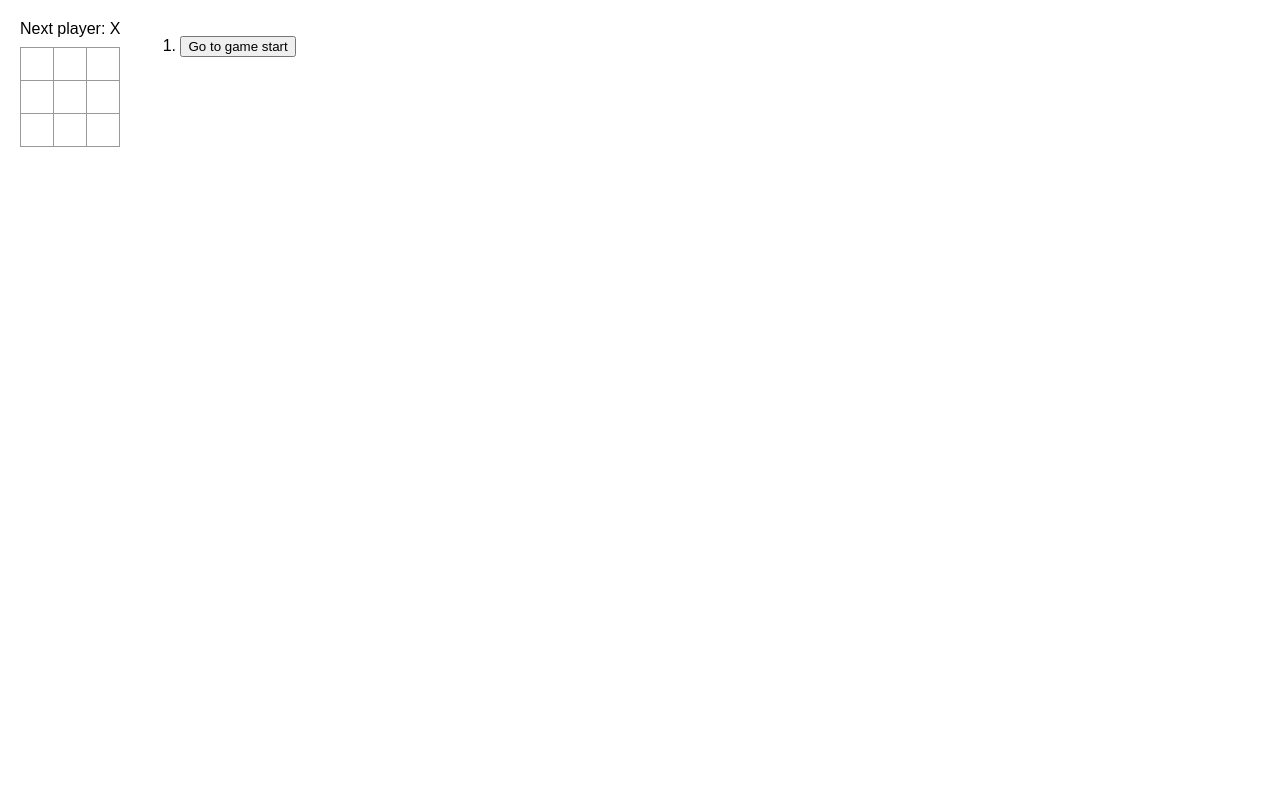
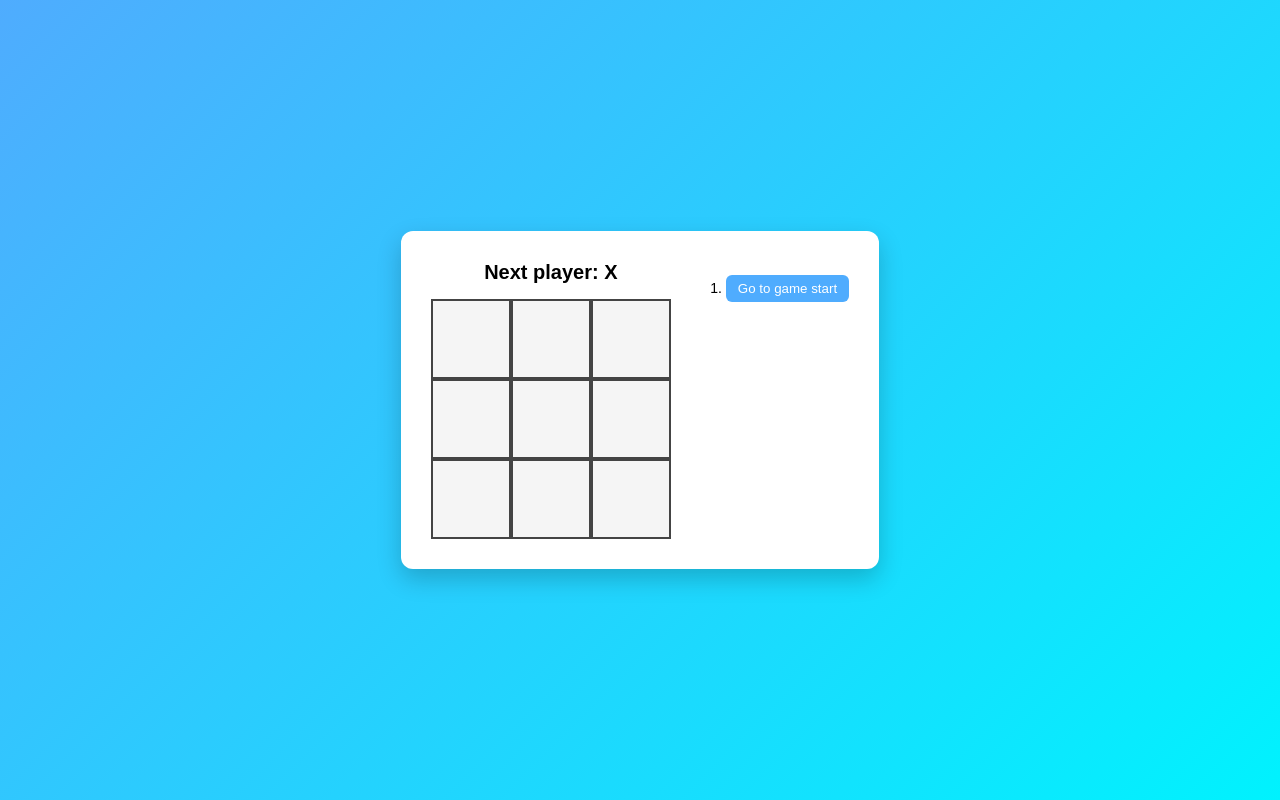
Before and after one commit to Pablourbina1/Lab-Extra-Totito-Pablo-Urbina, a React (Create React App) app: page / in a window 1280 px wide. Built offline with nearby package versions, Linux system fonts and the light colour scheme.

Commit message:
Se mejoro la interfaz de la pagina para hacerla mas llamativa

```diff
--- a/src/styles.css
+++ b/src/styles.css
@@ -3,88 +3,77 @@
 }
 
 body {
-  font-family: sans-serif;
-  margin: 20px;
-  padding: 0;
+  font-family: Arial, Helvetica, sans-serif;
+  margin: 0;
+  background: linear-gradient(135deg, #4facfe, #00f2fe);
+  height: 100vh;
+  display: flex;
+  justify-content: center;
+  align-items: center;
 }
 
-h1 {
-  margin-top: 0;
-  font-size: 22px;
+/* Contenedor del juego */
+.game {
+  display: flex;
+  gap: 40px;
+  background: white;
+  padding: 30px;
+  border-radius: 12px;
+  box-shadow: 0px 10px 25px rgba(0,0,0,0.2);
 }
 
-h2 {
-  margin-top: 0;
+/* Texto de estado */
+.status {
+  margin-bottom: 15px;
   font-size: 20px;
+  font-weight: bold;
+  text-align: center;
 }
 
-h3 {
-  margin-top: 0;
-  font-size: 18px;
+/* Filas del tablero */
+.board-row {
+  display: flex;
 }
 
-h4 {
-  margin-top: 0;
-  font-size: 16px;
+/* Cuadros */
+.square {
+  background: #f5f5f5;
+  border: 2px solid #444;
+  font-size: 32px;
+  font-weight: bold;
+  height: 80px;
+  width: 80px;
+  cursor: pointer;
+  transition: all 0.2s ease;
 }
 
-h5 {
-  margin-top: 0;
+/* Animación al pasar el mouse */
+.square:hover {
+  background: #e0f0ff;
+  transform: scale(1.05);
+}
+
+/* Panel de historial */
+.game-info {
   font-size: 14px;
 }
 
-h6 {
-  margin-top: 0;
-  font-size: 12px;
+.game-info button {
+  margin-bottom: 8px;
+  padding: 6px 12px;
+  border: none;
+  background: #4facfe;
+  color: white;
+  border-radius: 6px;
+  cursor: pointer;
+  transition: 0.2s;
 }
 
-code {
-  font-size: 1.2em;
+.game-info button:hover {
+  background: #0077ff;
 }
 
-ul {
-  padding-inline-start: 20px;
+/* Lista de movimientos */
+ol {
+  padding-left: 15px;
 }
-
-* {
-  box-sizing: border-box;
-}
-
-body {
-  font-family: sans-serif;
-  margin: 20px;
-  padding: 0;
-}
-
-.square {
-  background: #fff;
-  border: 1px solid #999;
-  float: left;
-  font-size: 24px;
-  font-weight: bold;
-  line-height: 34px;
-  height: 34px;
-  margin-right: -1px;
-  margin-top: -1px;
-  padding: 0;
-  text-align: center;
-  width: 34px;
-}
-
-.board-row:after {
-  clear: both;
-  content: '';
-  display: table;
-}
-
-.status {
-  margin-bottom: 10px;
-}
-.game {
-  display: flex;
-  flex-direction: row;
-}
-
-.game-info {
-  margin-left: 20px;
-}
```
